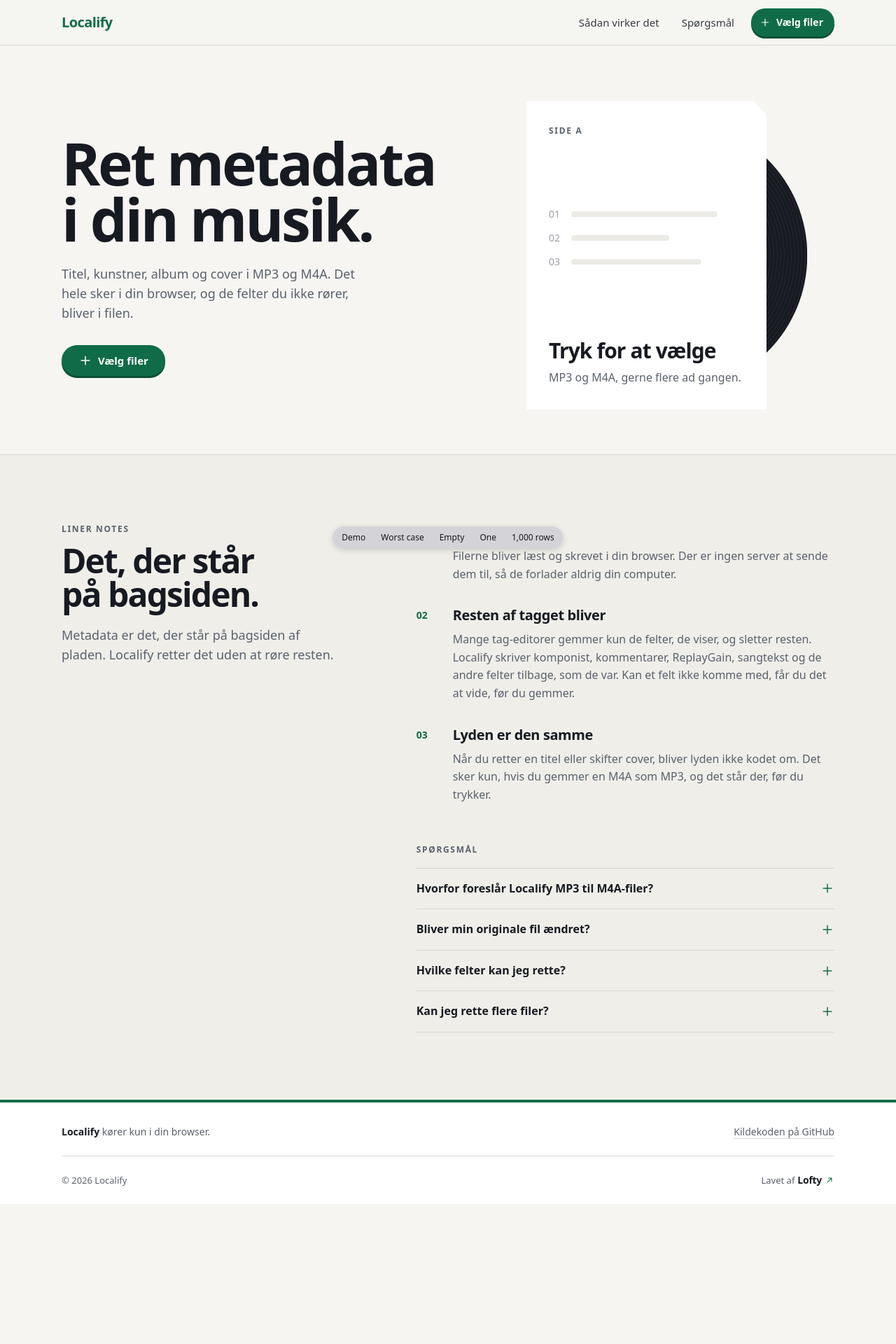
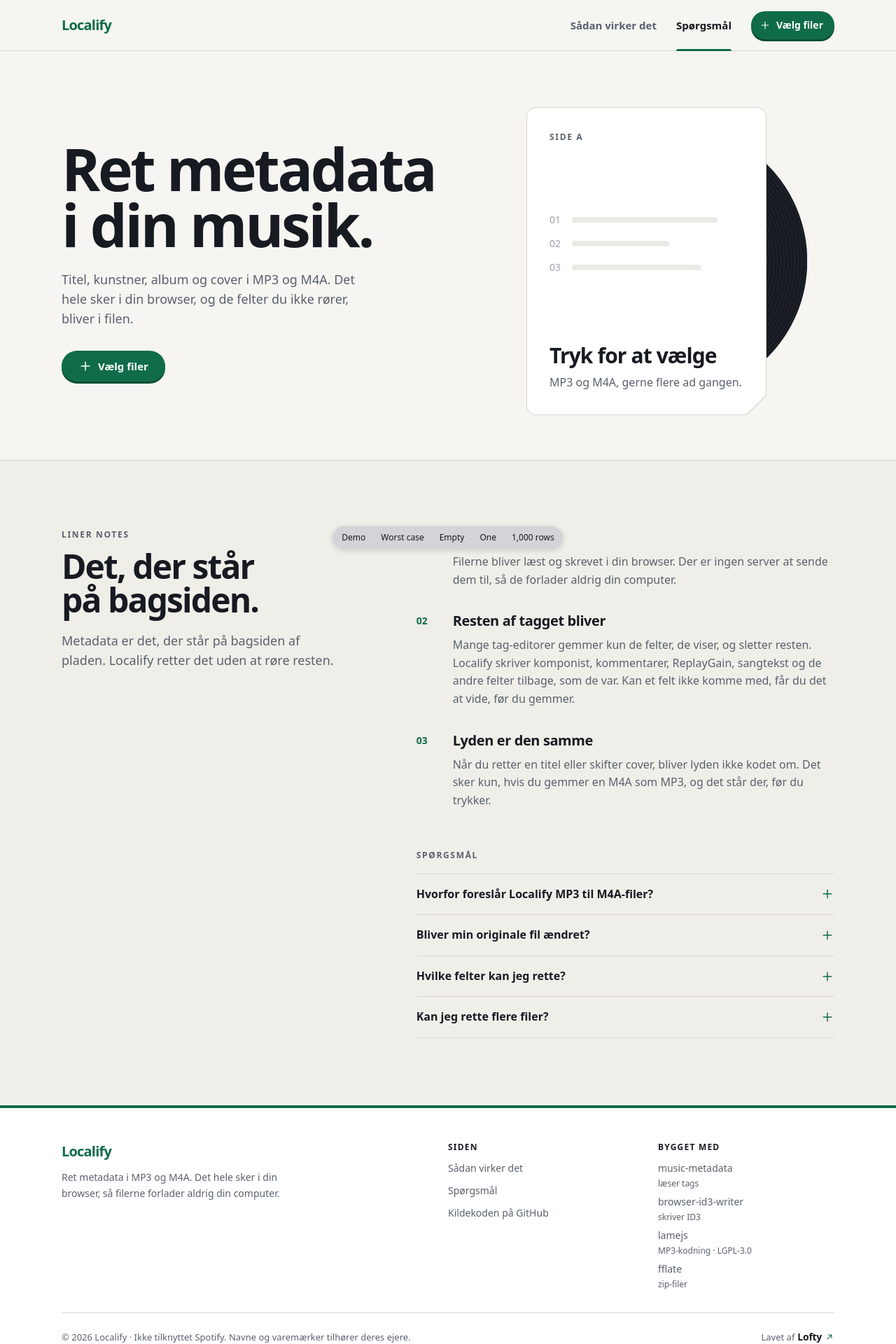
Before and after one commit to williloft/localify, a React (Vite) app: page / in a window 1280 px wide. Shown: the top 1920 px of the page at 70% size. Before the commit the page ends 1720 px from the top, so only its background shows below. Built offline with nearby package versions, Linux system fonts and the light colour scheme.

Commit message:
style(ui): adopt the house card, Lofty's navbar and footer, and a compact editor (closes #8)

```diff
--- a/src/App.tsx
+++ b/src/App.tsx
@@ -75,12 +75,69 @@
   return b.packing ? 'Pakker zip-filen…' : `Gemmer ${formatNumber(b.done + 1)} af ${formatNumber(b.total)}…`;
 }
 
+/** What the page says while files are being read. */
+function readingLabel({ done, total }: { done: number; total: number }): string {
+  return total === 1 ? 'Læser filen…' : `Læser ${formatNumber(done + 1)} af ${formatNumber(total)}…`;
+}
+
 /** The line under the button: what the current file is going through. */
 function batchDetail(b: BatchProgress, files: number): string {
   if (b.packing) return 'Lægger filerne sammen i én zip-fil';
   if (b.fileProgress != null) return `Koder om til MP3 · ${Math.round(b.fileProgress * 100)} %`;
   return `${formatNumber(files)} filer i én zip-fil`;
 }
+
+const FOOTER_HEADING = 'mb-1 font-display text-xs font-extrabold uppercase tracking-[0.1em] text-ink';
+const FOOTER_LINK =
+  'self-start py-1 text-ink-dim underline decoration-transparent underline-offset-4 transition-colors hover:text-brand hover:decoration-current';
+
+/** The open-source libraries doing the work, as the README names them. */
+const LIBRARIES: { label: string; use: string; href: string }[] = [
+  { label: 'music-metadata', use: 'læser tags', href: 'https://github.com/Borewit/music-metadata' },
+  { label: 'browser-id3-writer', use: 'skriver ID3', href: 'https://github.com/egoroof/browser-id3-writer' },
+  { label: 'lamejs', use: 'MP3-kodning · LGPL-3.0', href: 'https://github.com/gilesgc/lamejs' },
+  { label: 'fflate', use: 'zip-filer', href: 'https://github.com/101arrowz/fflate' },
+];
+
+/** The header's links. "Sådan virker det" makes room on a phone. */
+const NAV_LINKS: { id: string; label: string; wide?: boolean }[] = [
+  { id: 'om', label: 'Sådan virker det', wide: true },
+  { id: 'sporgsmal', label: 'Spørgsmål' },
+];
+
+/**
+ * The section in view, so the header can mark where you are: the last one
+ * whose top has passed a line a third of the way down the screen.
+ */
+function useActiveSection(ids: string[]): string | null {
+  const [active, setActive] = useState<string | null>(null);
+  useEffect(() => {
+    let frame = 0;
+    const update = () => {
+      frame = 0;
+      const line = window.innerHeight / 3;
+      const atEnd = window.innerHeight + window.scrollY >= document.documentElement.scrollHeight - 2;
+      let current: string | null = null;
+      for (const id of ids) {
+        const el = document.getElementById(id);
+        if (el && (el.getBoundingClientRect().top <= line || atEnd)) current = id;
+      }
+      setActive(current);
+    };
+    const schedule = () => { if (!frame) frame = requestAnimationFrame(update); };
+    update();
+    window.addEventListener('scroll', schedule, { passive: true });
+    window.addEventListener('resize', schedule);
+    return () => {
+      cancelAnimationFrame(frame);
+      window.removeEventListener('scroll', schedule);
+      window.removeEventListener('resize', schedule);
+    };
+  }, [ids]);
+  return active;
+}
+
+const NAV_IDS = NAV_LINKS.map((l) => l.id);
 
 /** Lists in the batch note show this many lines before "+N mere". */
 const NOTE_LINES = 5;
@@ -155,6 +212,9 @@
   const stopBatch = useRef<AbortController | null>(null);
   const [pattern, setPatternState] = useState<NamePattern>(storedPattern);
   const inputRef = useRef<HTMLInputElement>(null);
+  const activeSection = useActiveSection(NAV_IDS);
+  /** Files being read right now, so the page says so instead of looking idle. */
+  const [reading, setReading] = useState<{ done: number; total: number } | null>(null);
 
   const setPattern = useCallback((next: NamePattern) => {
     setPatternState(next);
@@ -174,7 +234,8 @@
 
     setBusy(true);
     const loaded: LoadedFile[] = [];
-    for (const file of list) {
+    for (const [i, file] of list.entries()) {
+      setReading({ done: i, total: list.length });
       // Let the page paint between files, so a long batch shows it is working.
       await new Promise((resolve) => setTimeout(resolve, 0));
       try {
@@ -200,6 +261,7 @@
         setError(problems.join('\n'));
       }
     }
+    setReading(null);
     setBusy(false);
     setFiles((prev) => {
       const seen = new Set(prev.map((p) => p.id));
@@ -410,8 +472,9 @@
     <div className="min-h-dvh flex flex-col">
       <a href="#main" className="skip-link">Spring til indhold</a>
 
+      {/* As Lofty's: paper glass with a blur, a hairline under it, 72px tall. */}
       <header className="sticky top-0 z-40 border-b border-line bg-paper/90 backdrop-blur-md">
-        <nav aria-label="Hovedmenu" className="mx-auto max-w-6xl px-4 sm:px-6 min-h-16 py-2 flex flex-wrap items-center justify-between gap-x-4 gap-y-1">
+        <nav aria-label="Hovedmenu" className="mx-auto max-w-6xl px-4 sm:px-6 min-h-[72px] flex flex-wrap items-stretch justify-between gap-x-4">
           <a
             href="/"
             onClick={(e) => {
@@ -420,22 +483,38 @@
               window.scrollTo({ top: 0, behavior: matchMedia('(prefers-reduced-motion: reduce)').matches ? 'auto' : 'smooth' });
             }}
             // Keyboard focus shows as an underline under the name instead of a box around it.
-            className="font-display text-xl font-extrabold tracking-[-0.03em] text-brand decoration-2 underline-offset-[6px] focus-visible:outline-none focus-visible:underline"
+            className="self-center inline-flex min-h-11 items-center font-display text-xl font-extrabold tracking-[-0.04em] text-brand decoration-2 underline-offset-[6px] focus-visible:outline-none focus-visible:underline"
           >
             Localify
           </a>
-          <div className="flex flex-wrap items-center justify-end gap-1 sm:gap-2">
-            <a href="#om" className="hidden sm:inline-flex h-10 items-center rounded-full px-3 text-[0.9375rem] font-medium text-ink/85 hover:text-ink hover:bg-sunken transition-colors">
-              Sådan virker det
-            </a>
-            <a href="#sporgsmal" className="inline-flex h-10 items-center whitespace-nowrap rounded-full px-2.5 sm:px-3 text-[0.9375rem] font-medium text-ink/85 hover:text-ink hover:bg-sunken transition-colors">
-              Spørgsmål
-            </a>
+          <div className="flex items-stretch justify-end gap-0 sm:gap-1">
+            {NAV_LINKS.map((link) => {
+              const isActive = activeSection === link.id;
+              return (
+                <a
+                  key={link.id}
+                  href={`#${link.id}`}
+                  aria-current={isActive ? 'location' : undefined}
+                  className={`relative items-center whitespace-nowrap px-2.5 sm:px-3 font-display text-[0.9375rem] font-semibold transition-colors ${
+                    link.wide ? 'hidden sm:inline-flex' : 'inline-flex'
+                  } ${isActive ? 'text-ink' : 'text-ink-dim hover:text-ink'}`}
+                >
+                  {link.label}
+                  {/* Where you are: a green bar on the header's bottom edge. */}
+                  <span
+                    aria-hidden="true"
+                    className={`absolute inset-x-2.5 sm:inset-x-3 -bottom-px h-[3px] rounded-t-[3px] bg-brand transition-transform duration-150 motion-reduce:transition-none ${
+                      isActive ? 'scale-x-100' : 'scale-x-0'
+                    }`}
+                  />
+                </a>
+              );
+            })}
             <button
               type="button"
               onClick={pick}
               disabled={locked}
-              className={buttonClassName('primary', 'sm', 'ml-1 gap-1.5 sm:pl-3')}
+              className={buttonClassName('primary', 'sm', 'self-center ml-1.5 sm:ml-3 gap-1.5 sm:pl-3')}
             >
               <Icon name="add" className="hidden sm:block w-4 h-4" />
               {empty ? 'Vælg filer' : 'Tilføj'}
@@ -447,10 +526,10 @@
       <main id="main" className="flex-grow">
         <section
           aria-labelledby="title"
-          className={`mx-auto max-w-6xl px-4 sm:px-6 overflow-x-clip ${empty ? 'pt-12 sm:pt-20 pb-16' : 'pt-8 sm:pt-10 pb-12'}`}
+          className={`mx-auto max-w-6xl px-4 sm:px-6 overflow-x-clip ${empty ? 'pt-12 sm:pt-20 pb-16' : 'pt-8 pb-12'}`}
         >
           <div className={empty ? 'grid grid-cols-[minmax(0,1fr)] lg:grid-cols-[minmax(0,1fr)_minmax(0,440px)] gap-10 lg:gap-16 items-center' : ''}>
-            <div className={empty ? '' : 'flex flex-wrap items-end justify-between gap-x-8 gap-y-2 mb-8'}>
+            <div className={empty ? '' : 'flex flex-wrap items-end justify-between gap-x-8 gap-y-2 mb-6'}>
               <h1
                 id="title"
                 className={`font-display font-extrabold text-ink tracking-[-0.04em] hyphens-auto [overflow-wrap:anywhere] ${
@@ -487,7 +566,7 @@
                 {...dropHandlers}
                 onClick={pick}
                 aria-label="Vælg musikfiler, eller slip dem her"
-                className="group relative block w-full max-w-[440px] mx-auto lg:mx-0 aspect-square"
+                className="lift group relative block w-full max-w-[440px] mx-auto lg:mx-0 aspect-square"
               >
                 {/* The record peeks out of the sleeve, and slides further out on hover. */}
                 <span
@@ -500,8 +579,10 @@
                   <span className="absolute inset-[34%] rounded-full bg-mint" />
                   <span className="absolute inset-[48.5%] rounded-full bg-ink" />
                 </span>
+                {/* The sleeve: the house card, with its hairline and the cut bottom right. */}
+                <span className="card absolute inset-0 right-[22%] block">
                 <span
-                  className={`cut absolute inset-0 right-[22%] flex flex-col justify-between p-6 sm:p-8 text-left shadow-print transition-colors ${
+                  className={`card__in flex flex-col justify-between p-6 sm:p-8 text-left transition-colors ${
                     dragOver ? 'bg-brand-tint' : 'bg-surface'
                   }`}
                 >
@@ -517,7 +598,7 @@
                   </span>
                   <span>
                     <span className="block font-display text-2xl sm:text-3xl font-bold tracking-[-0.03em] text-ink">
-                      {busy ? 'Læser filer…' : (
+                      {reading ? readingLabel(reading) : (
                         <>
                           <span className="[@media(pointer:fine)]:hidden">Tryk for at vælge</span>
                           <span className="hidden [@media(pointer:fine)]:inline">Slip filerne her</span>
@@ -527,19 +608,23 @@
                     <span className="mt-2 block text-ink-dim">MP3 og M4A, gerne flere ad gangen.</span>
                   </span>
                 </span>
+                </span>
               </button>
             )}
           </div>
+
+          {/* One calm announcement while files are read, not one per file. */}
+          <p role="status" className="sr-only">{reading ? 'Læser filer' : ''}</p>
 
           {/* Kept mounted so screen readers announce the message when it appears. */}
           {!empty && <div role="alert">{errorBox}</div>}
 
           {!empty && (
-            <div className="mt-6 grid grid-cols-1 lg:grid-cols-[300px_minmax(0,1fr)] gap-6 items-start">
+            <div className="mt-6 grid grid-cols-1 lg:grid-cols-[320px_minmax(0,1fr)] gap-6 items-start">
               <aside
                 {...dropHandlers}
                 aria-label="Dine filer"
-                className={`cut p-4 sm:p-5 shadow-print transition-colors ${dragOver ? 'bg-brand-tint' : 'bg-surface'}`}
+                className={`rounded-panel border border-line p-4 sm:p-5 transition-colors ${dragOver ? 'bg-brand-tint' : 'bg-surface'}`}
               >
                 <div className="flex flex-wrap items-center justify-between gap-x-2 gap-y-1 pb-3 mb-2 border-b border-line">
                   <h2 className="eyebrow text-ink">
@@ -549,9 +634,9 @@
                     <button
                       onClick={clearAll}
                       disabled={locked}
-                      className="h-9 px-3 rounded-full disabled:opacity-40 disabled:pointer-events-none text-sm text-ink-dim hover:text-danger hover:bg-danger-tint transition-colors"
+                      className="h-9 px-2.5 whitespace-nowrap rounded-full disabled:opacity-40 disabled:pointer-events-none text-sm text-ink-dim hover:text-danger hover:bg-danger-tint transition-colors"
                     >
-                      Ryd
+                      Ryd listen
                     </button>
                     <button
                       onClick={pick}
@@ -584,6 +669,10 @@
                     />
                   ))}
                 </ol>
+                {/* Files added to a list already there: the list and the open editor stay as they are, and this says what is coming. */}
+                {reading && (
+                  <p aria-hidden="true" className="mt-2 px-2 text-sm text-ink-dim tabular-nums">{readingLabel(reading)}</p>
+                )}
 
                 {files.length > 1 && (
                   <div className="mt-3 pt-4 border-t border-line">
@@ -623,7 +712,8 @@
                 )}
               </aside>
 
-              <div className="cut min-w-0 bg-surface shadow-print p-5 sm:p-8">
+              <div className="card min-w-0">
+              <div className="card__in bg-surface p-5 sm:p-7">
                 {active && (
                   <TagEditor
                     key={active.id}
@@ -639,6 +729,7 @@
                     onSave={save}
                   />
                 )}
+              </div>
               </div>
             </div>
           )}
@@ -656,22 +747,45 @@
         />
       </main>
 
-      {/* Short, like Lofty's: a green accent line, one line about the tool, then © and who made it. */}
-      <footer className="border-t-4 border-brand bg-surface">
-        <div className="mx-auto max-w-6xl px-4 sm:px-6 pt-8 text-sm text-ink-dim">
-          <div className="flex flex-wrap items-center justify-between gap-x-6 gap-y-3 pb-6">
-            <p>
-              <span className="font-display font-bold text-ink">Localify</span> kører kun i din browser.
+      {/*
+        * As Lofty's: a white surface under a 4px green edge, the name in Sora 800
+        * with a line about it, columns under small Sora capitals, and the small
+        * print with the signature under a hairline.
+        */}
+      <footer className="border-t-4 border-brand bg-surface text-sm text-ink-dim">
+        <div className="mx-auto grid max-w-6xl grid-cols-2 gap-x-8 gap-y-8 px-4 pb-8 pt-12 sm:gap-x-12 sm:px-6 md:grid-cols-[minmax(0,2fr)_minmax(0,1fr)_minmax(0,1fr)]">
+          <div className="col-span-2 md:col-span-1">
+            <p className="font-display text-xl font-extrabold tracking-[-0.04em] text-brand">Localify</p>
+            <p className="mt-3 max-w-[42ch] leading-relaxed">
+              Ret metadata i MP3 og M4A. Det hele sker i din browser, så filerne forlader aldrig din computer.
             </p>
-            <a
-              href="https://github.com/williloft/localify"
-              className="underline underline-offset-4 decoration-line hover:decoration-brand hover:text-brand"
-            >
-              Kildekoden på GitHub
-            </a>
           </div>
-          <div className="flex flex-col gap-1 border-t border-line py-3 sm:flex-row sm:items-center sm:justify-between">
-            <p className="text-[0.8125rem]">© {new Date().getFullYear()} Localify</p>
+
+          <nav aria-label="Siden" className="flex flex-col gap-1">
+            <h2 className={FOOTER_HEADING}>Siden</h2>
+            <a href="#om" className={FOOTER_LINK}>Sådan virker det</a>
+            <a href="#sporgsmal" className={FOOTER_LINK}>Spørgsmål</a>
+            <a href="https://github.com/williloft/localify" className={FOOTER_LINK}>Kildekoden på GitHub</a>
+          </nav>
+
+          <div className="flex flex-col gap-1">
+            <h2 className={FOOTER_HEADING}>Bygget med</h2>
+            {LIBRARIES.map((lib) => (
+              <div key={lib.label} className="flex flex-col">
+                <a href={lib.href} target="_blank" rel="noopener noreferrer" translate="no" className={FOOTER_LINK}>
+                  {lib.label}
+                </a>
+                <span className="text-xs text-ink-dim">{lib.use}</span>
+              </div>
+            ))}
+          </div>
+        </div>
+
+        <div className="mx-auto max-w-6xl px-4 sm:px-6">
+          <div className="flex flex-col gap-1 border-t border-line py-3 sm:flex-row sm:items-center sm:justify-between sm:gap-8">
+            <p className="text-[0.8125rem]">
+              © {new Date().getFullYear()} Localify · Ikke tilknyttet Spotify. Navne og varemærker tilhører deres ejere.
+            </p>
             <a
               href="https://lofty-seven.vercel.app"
               target="_blank"
--- a/src/index.css
+++ b/src/index.css
@@ -8,7 +8,7 @@
     -webkit-tap-highlight-color: transparent;
     -webkit-text-size-adjust: 100%;
     /* Room for the sticky header when jumping to an anchor. */
-    scroll-padding-top: 4.5rem;
+    scroll-padding-top: 88px;
   }
 
   @media (prefers-reduced-motion: no-preference) {
@@ -57,10 +57,73 @@
   }
 }
 
+/*
+ * The house card, as the Pokédex's: one cut corner, bottom right, softened
+ * where the browser can draw it; a 1px hairline instead of a resting shadow.
+ * The hairline is an outer layer (.card) showing round an inner one
+ * (.card__in), so it follows the diagonal too.
+ */
+:root {
+  --cut-size: 28px;
+  --cut-round: 6px;
+  --cut: polygon(0 0, 100% 0, 100% calc(100% - var(--cut-size)), calc(100% - var(--cut-size)) 100%, 0 100%);
+  --ease-out: cubic-bezier(0.23, 1, 0.32, 1);
+}
+
+@supports (clip-path: shape(from 0 0, line to 100% 0, line to 0 100%, close)) {
+  :root {
+    --cut: shape(
+      from 0 0,
+      line to 100% 0,
+      line to 100% calc(100% - var(--cut-size) - var(--cut-round)),
+      curve to calc(100% - var(--cut-round) * 0.7071) calc(100% - var(--cut-size) + var(--cut-round) * 0.7071)
+        with 100% calc(100% - var(--cut-size)),
+      line to calc(100% - var(--cut-size) + var(--cut-round) * 0.7071) calc(100% - var(--cut-round) * 0.7071),
+      curve to calc(100% - var(--cut-size) - var(--cut-round)) 100% with calc(100% - var(--cut-size)) 100%,
+      line to 0 100%,
+      close
+    );
+  }
+}
+
 @layer components {
-  /* The one cut corner, top right, shared by every panel. */
-  .cut {
-    clip-path: polygon(0 0, calc(100% - 18px) 0, 100% 18px, 100% 100%, 0 100%);
+  .card {
+    position: relative;
+    padding: 1px;
+    border-radius: 14px;
+    background: #d9d6cf;
+    clip-path: var(--cut);
+    transition: background-color 0.18s var(--ease-out);
+  }
+
+  /* The inner cut as big as the outer one: the edge comes out a little thicker across the diagonal, so it reads as strong as the straight ones. */
+  .card__in {
+    position: relative;
+    height: 100%;
+    border-radius: 13px;
+    clip-path: var(--cut);
+  }
+
+  /* Only what can be clicked lifts, and only under a mouse. */
+  .lift {
+    transition: transform 0.18s var(--ease-out);
+  }
+
+  @media (hover: hover) and (pointer: fine) {
+    .lift:hover {
+      transform: translateY(-3px);
+    }
+
+    .lift:hover .card {
+      background: #b5b0a5;
+    }
+  }
+
+  @media (prefers-reduced-motion: reduce) {
+    .lift,
+    .card {
+      transition: none;
+    }
   }
 
   /* Small printed labels: "Side A", "Liner notes", field names. */
```
Also changed, not shown: src/TagEditor.tsx (+19 -9 lines).
